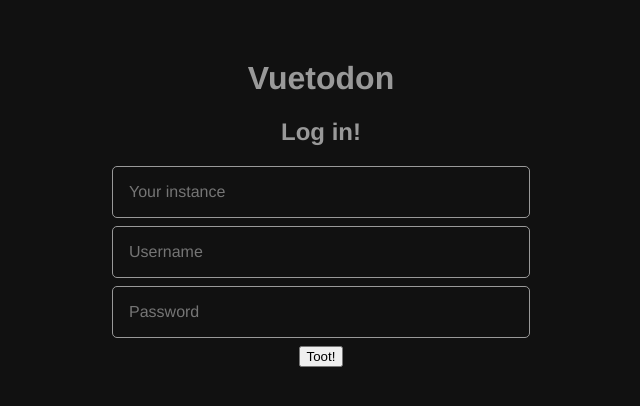
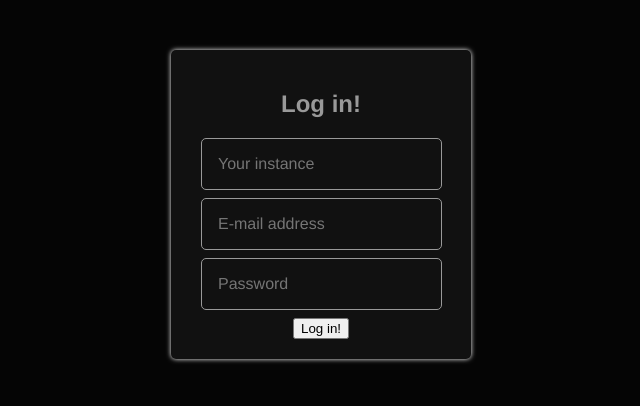
Before and after one commit to valerauko/vuetodon, a Vue app: page /#/login in a window 1280 px wide. Shown: the top 406 px of the page, without its empty margins (319-959 px from the left). Built offline with nearby package versions, Linux system fonts and the light colour scheme; what vue-resource would draw is missing.

Commit message:
Login (#22)
* remove npm install from Dockerfile

It doesn't seem to work as intended so I just removed it until I figure how to actually cache it

* Common modal with fade-in

* Login/Logout components

* Update App.vue to accomodate for logging in/out

* Change username to email

```diff
--- a/src/App.vue
+++ b/src/App.vue
@@ -1,13 +1,42 @@
 <template>
   <div id="app">
-    <h1>Vuetodon</h1>
-    <router-view/>
+    <login v-if="!loggedIn" :show="!loggedIn" @close="loggedIn = true" />
+    <div v-if="loggedIn">
+      <header>
+        <button title="Home"><span>Home</span></button>
+        <button title="Local"><span>Local</span></button>
+        <button title="Fed"><span>Fed</span></button>
+        <button title="Log out" @click="loggingOut = true">
+          <span>Log out</span>
+        </button>
+      </header>
+      <logout v-if="loggingOut" :show="loggingOut"
+              @logout="logOut" @close="loggingOut = false" />
+      <router-view/>
+    </div>
   </div>
 </template>
 
 <script>
+import Login from '@/components/Login'
+import Logout from '@/components/Logout'
 export default {
-  name: 'app'
+  name: 'app',
+  components: {
+    Login,
+    Logout
+  },
+  data () {
+    return {
+      loggingOut: false,
+      loggedIn: localStorage.getItem('token') != null
+    }
+  },
+  methods: {
+    logOut () {
+      this.loggedIn = false
+    }
+  }
 }
 </script>
 
--- a/src/components/Login.vue
+++ b/src/components/Login.vue
@@ -1,30 +1,47 @@
 <template>
-  <div>
+  <modal :show="show">
     <h2>Log in!</h2>
     <form>
-      <input type="text" v-model="instance" placeholder="Your instance" />
-      <input type="text" v-model="username" placeholder="Username" />
+      <input type="text" placeholder="Your instance"
+             v-model="instance" @focus="focusInstance" @blur="blurInstance" />
+      <input type="text" v-model="email" placeholder="E-mail address" />
       <input type="password" v-model="password" placeholder="Password" />
-      <button @click="login">Toot!</button>
+      <button @click="login">Log in!</button>
     </form>
-  </div>
+  </modal>
 </template>
 
 <script>
+import Modal from '@/components/Modal'
 export default {
   name: 'Login',
+  components: {
+    Modal
+  },
   data () {
     return {
       instance: '',
-      username: '',
+      email: '',
       password: ''
     }
   },
+  props: ['show'],
   methods: {
+    close () {
+      this.$emit('close')
+    },
+    focusInstance () {
+      this.instance = this.instance || 'https://'
+    },
+    blurInstance () {
+      if (this.instance.match(/^https?:\/\/$/ui)) {
+        this.instance = ''
+      }
+    },
     login () {
-      var known = this.store.out('known_instances')
-      if (known == null || known[new URL(this.instance).host] == null) {
-        this.registerWithInstance(this.instance).then(this.attemptLogin)
+      let uri = new URL(this.instance)
+      if (this.known()[uri.host] == null) {
+        this.registerWithInstance(uri).then(this.attemptLogin)
       } else {
         this.attemptLogin()
       }
@@ -37,44 +54,57 @@
         localStorage.setItem(key, storable)
         return storable
       },
-      out: key => JSON.parse(localStorage.getItem(key))
+      out: key => {
+        let raw = localStorage.getItem(key)
+        return raw !== 'undefined' ? JSON.parse(raw) : {}
+      }
+    }
+    this.known = (val = null) => {
+      if (val == null) {
+        return this.store.out('known_instances')
+      } else {
+        return this.store.in('known_instances', val)
+      }
     }
     this.registerWithInstance = uri => {
-      uri = new URL(uri)
       var target = uri.origin
-      this.$http.post(target + '/api/v1/apps', {
-        client_name: 'vuetodon',
+      return this.$http.post(target + '/api/v1/apps', {
+        client_name: 'Vuetodon',
         redirect_uris: 'http://localhost:3000',
         scopes: ['read', 'write', 'follow'].join(' '),
         website: 'http://valerauko.net'
       }).then(response => {
-        var known = this.store.out('known_instances') || {}
+        var known = this.known()
         known[uri.host] = {
           host: uri.origin,
           client_id: response.body.client_id,
           client_secret: response.body.client_secret
         }
-        this.store.in('known_instances', known)
+        this.known(known)
         console.log('App registration successful')
       }, response => {
-        console.log('App registration failed')
+        alert('App registration failed')
         console.log(response)
       })
     }
     this.attemptLogin = () => {
-      var instance = this.store.out('known_instances')[new URL(this.instance).host]
+      let instance = this.known()[new URL(this.instance).host]
       this.$http.post(instance.host + '/oauth/token', {
         client_id: instance.client_id,
         client_secret: instance.client_secret,
         grant_type: 'password',
-        username: this.username,
+        username: this.email,
         password: this.password,
         scope: ['read', 'write', 'follow'].join(' ')
       }).then(response => {
         console.log('Login successful')
-        console.log(response.body)
+        this.store.in('instance', instance.host)
+        this.store.in('token', response.body.access_token)
+        this.$http.headers.common['Authorization'] =
+          'Bearer ' + response.body.access_token
+        this.close()
       }, response => {
-        console.log('Login failed')
+        alert('Login failed')
         console.log(response)
       })
     }
@@ -90,7 +120,7 @@
   border-radius: 5px;
   margin: 0.5em auto;
   padding: 1em;
-  width: 30vw;
+  width: inherit;
   font: inherit;
   color: #fff;
 }
--- /dev/null
+++ b/src/components/Logout.vue
@@ -0,0 +1,32 @@
+<template>
+  <modal :show="show" @close="close">
+    <h2>Log out</h2>
+    <p>Are you sure you want to log out?</p>
+    <p>
+      <button @click="logOut">Yes, log me out!</button>
+      <button @click="close">Scratch that</button>
+    </p>
+  </modal>
+</template>
+
+<script>
+import Modal from '@/components/Modal'
+export default {
+  name: 'Logout',
+  components: {
+    Modal
+  },
+  props: ['show'],
+  methods: {
+    close () {
+      this.$emit('close')
+    },
+    logOut () {
+      this.$emit('logout')
+      localStorage.removeItem('token')
+      console.log('Logout successful')
+      this.close()
+    }
+  }
+}
+</script>
--- /dev/null
+++ b/src/components/Modal.vue
@@ -0,0 +1,61 @@
+<template>
+  <transition name="modal">
+    <div class="modal-mask" @click="close" v-show="show">
+      <div class="modal-container" @click.stop>
+        <slot/>
+      </div>
+    </div>
+  </transition>
+</template>
+
+<script>
+export default {
+  name: 'Modal',
+  props: ['show'],
+  methods: {
+    close () {
+      this.$emit('close')
+    }
+  },
+  mounted () {
+    // could do @keydown.esc, but that doesn't seem to work document-wide
+    document.addEventListener('keydown', e => {
+      if (this.show && e.keyCode === 27) {
+        this.close()
+      }
+    })
+  }
+}
+</script>
+
+<style scoped>
+* {
+  box-sizing: border-box;
+}
+.modal-mask {
+  position: fixed;
+  z-index: 42;
+  top: 0;
+  left: 0;
+  width: 100%;
+  height: 100%;
+  background-color: rgba(0, 0, 0, .7);
+  opacity: 100%;
+  transition: opacity .3s ease;
+}
+.modal-container {
+  width: 300px;
+  margin: 50px auto 0;
+  padding: 20px 30px;
+  background-color: #111;
+  border-radius: 5px;
+  box-shadow: 0 0 5px white;
+  transition: all .3s ease;
+}
+.modal-enter, .modal-leave-active {
+  opacity: 0;
+}
+.modal-enter .modal-container, .modal-leave-active .modal-container {
+  transform: scale(1.1);
+}
+</style>
```
Also changed, not shown: 1 other file (tests, documents, lock files or other folders).
